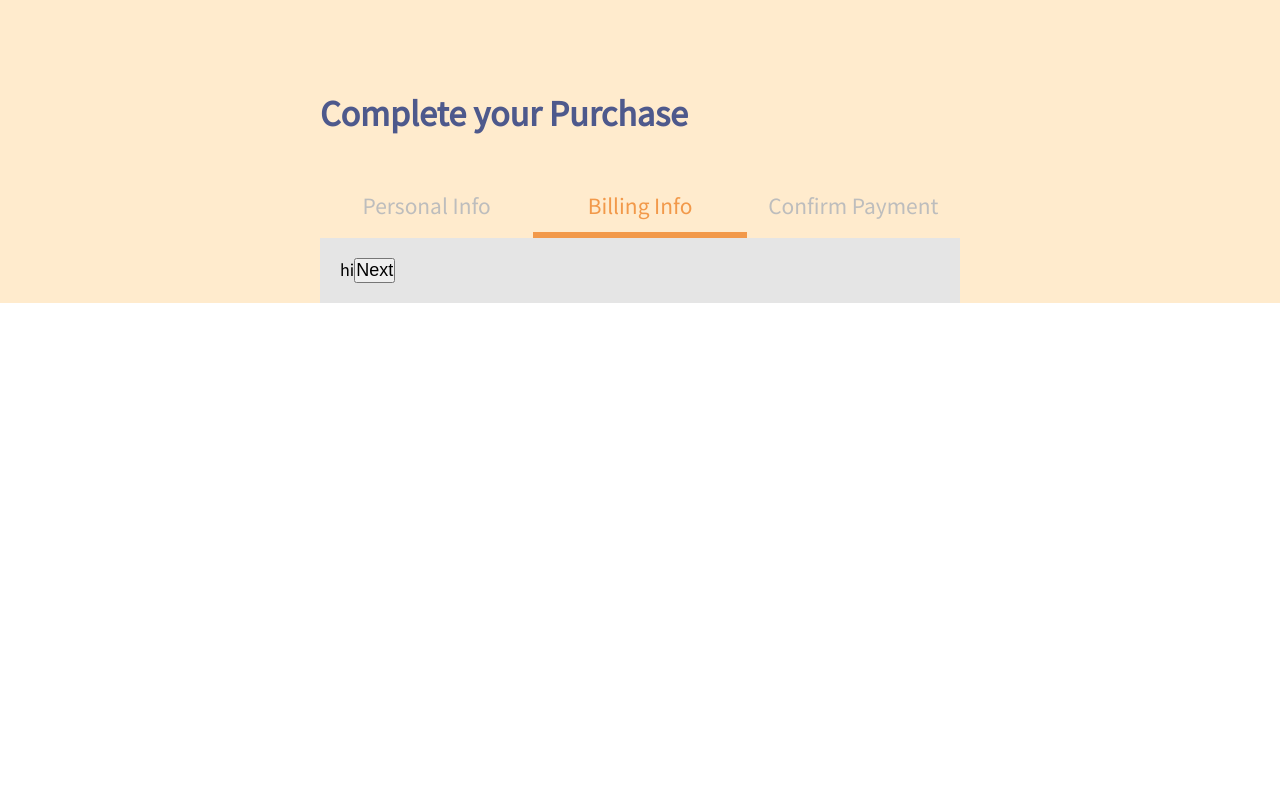
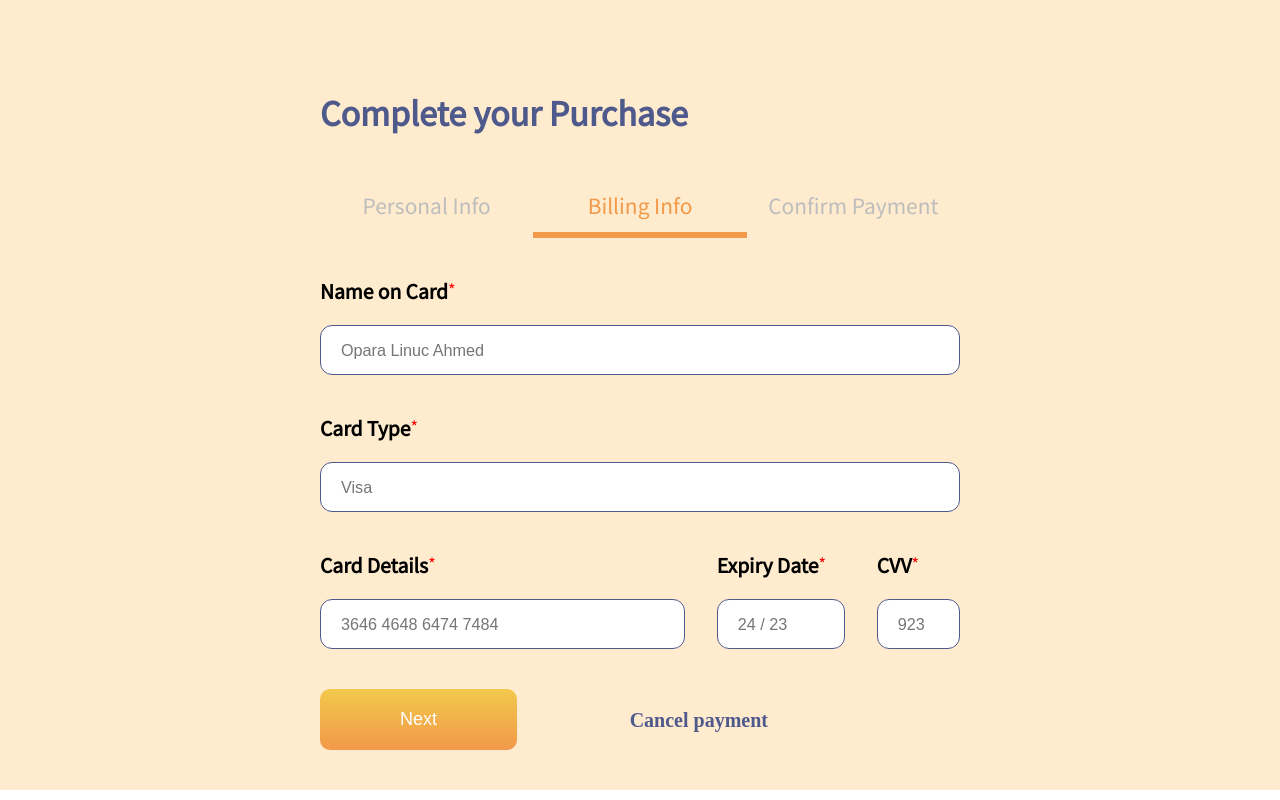
Before and after one commit to lario0913/task-one, a React (Create React App) app: page / in a window 1280 px wide. Both pictures are taken after a click on the button "Next". Built offline with nearby package versions, Linux system fonts and the light colour scheme.

Commit message:
completed the billing components

```diff
--- a/src/App.css
+++ b/src/App.css
@@ -1,28 +1,12 @@
 @import url('https://fonts.googleapis.com/css2?family=Source+Sans+Pro&display=swap');
+/* GENERAL RESET STYLE */
 *{
   box-sizing: border-box;
   margin: 0;
   padding: 0;
 }
-/* FONT STYLES */
-body{
-  font-size: 18px;
-  font-family: 'Source Sans Pro', sans-serif;
-}
 
-label{
-  font-size: 1.2em;
-  font-weight: 600;
-}
-
-button, h3{
-  font-size: 1em;
-}
-.tabs{
-  font-size: 1.3em;
-}
-
-
+/* GENERAL STYLES */
 .app {
   width: 100%;
   padding-top: 89px;
@@ -46,12 +30,43 @@ button, h3{
   margin-bottom: 40px;
 }
 
+span{
+  display: flex;
+}
+span p{
+  color: red;
+}
+
+
+/* FONT STYLES */
+body{
+  font-size: 18px;
+  font-family: 'Source Sans Pro', sans-serif;
+}
+
+label{
+  font-size: 1.2em;
+  font-weight: 600;
+}
+
+button, h3{
+  font-size: 1em;
+  cursor: pointer;
+}
+input{
+  font-size: 0.9em;
+}
+
 /* TAB STYLES */
 .block-tabs {
   display: flex;
   justify-content: space-around;
   color: #BDBDBD;
 
+}
+
+.tabs{
+  font-size: 1.3em;
 }
 
   .block-tabs .tabs{
@@ -66,7 +81,6 @@ button, h3{
     color: #F2994A;
   }
 
-
 .content {
   padding: 20px;
   width: 100%;
@@ -76,10 +90,3 @@ button, h3{
 .active-content {
   display: flex;
 }
-
-  .content-2{
-    background-color: #E5E5E5;
-  }
-  .content-3{
-    background-color: #F2994A;
-  }
--- /dev/null
+++ b/src/Components/BillingInfo/BillingInfo.css
@@ -0,0 +1,12 @@
+.second-content > div.card-details > div.details{
+    width: 57%;
+  }
+.second-content > div.card-details > div.date{
+    width: 20%;
+}
+.second-content > div.card-details > div.cvv{
+    width: 13%;
+}
+.second-content > div > span{
+    margin-bottom: 20px;
+}
--- a/src/Components/BillingInfo/BillingInfo.js
+++ b/src/Components/BillingInfo/BillingInfo.js
@@ -1,10 +1,35 @@
 import React from 'react'
+import './BillingInfo.css'
 
 function BillingInfo(props) {
     return (
-        <div className={props.nextTab === "billing" ? "content  active-content content-2" : "content"}>
-            hi
-            <button onClick={() => props.onClick("payment")}>Next</button>
+        <div className={props.nextTab === "billing" ? "content  active-content second-content" : "content"}>
+            <div>
+                <span><label>Name on Card</label><p>*</p></span>
+                <input placeholder="Opara Linuc Ahmed" type="text"/>
+            </div>
+            <div>
+                <span><label>Card Type</label><p>*</p></span>
+                <input placeholder="Visa" />
+            </div>
+            <div className="card-details">
+                <div className="details">
+                <span><label>Card Details</label><p>*</p></span>
+                    <input placeholder="3646 4648 6474 7484" />
+                </div>
+                <div className="date">
+                    <span><label>Expiry Date</label><p>*</p></span>
+                    <input placeholder="24 / 23" />
+                </div>
+                <div className="cvv">
+                <span><label>CVV</label><p>*</p></span>
+                    <input placeholder="923" />
+            </div>
+        </div>
+            <div className="confirm">
+                <button onClick={props.onClick}>Next</button>
+                <h3>Cancel payment</h3>
+            </div>
         </div>
     )
 }
--- a/src/Components/PersonalInfo/PersonalInfo.css
+++ b/src/Components/PersonalInfo/PersonalInfo.css
@@ -1,3 +1,4 @@
+.second-content,
 .first-content{
   display: flex;
   flex-direction: column;
@@ -6,6 +7,7 @@
   padding-left: 0;
   padding-right: 0;
 }
+  .second-content > div,
   .first-content > div {
     display: flex;
     flex-direction: column;
@@ -13,13 +15,14 @@
     justify-content: space-between;
   }
 
-
+  .second-content > div.confirm,
   .first-content > div.confirm{
     width: 70%;
     justify-items: center;
     align-items: center;
     justify-content: space-between;
   }
+    .second-content > div.confirm > button,
     .first-content > div.confirm > button {
       background: linear-gradient(180deg, #F2C94C 0%, #F2994A 100%);
       border-radius: 10px;
@@ -28,6 +31,7 @@
       border: none;
       color: #FFFFFF;
     }
+    .second-content > div.confirm > h3,
     .first-content > div.confirm > h3{
       font-family: Product Sans;
       font-style: normal;
@@ -36,12 +40,13 @@
       line-height: 30px;
       color: #4E598C;
     }
-
+  .second-content > div.confirm,
+  .second-content > div.card-details,
   .first-content > div.address,
   .first-content > div.confirm{
     flex-direction: row;
   }
-
+    .second-content > div.card-details > div,
     .first-content > div.address > div{
       display: flex;
       flex-direction: column;
@@ -52,10 +57,15 @@
       .first-content > div.address > div.state{
         width: 30%;
       }
+    .second-content > div.card-details > div > span,
+    .second-content > div > span,
     .first-content > div.address > div > label,
     .first-content > div > label {
-      margin-bottom: 15px;
+      margin-bottom: 20px;
     }
+
+    .second-content > div.card-details > div > input,
+    .second-content > div > input,
     .first-content > div.address > div > input,
     .first-content > div > input {
       background: #FFFFFF;
@@ -66,6 +76,7 @@
       padding-left: 20px;
       margin-bottom: 20px;
     }
+
     .first-content > div > p{
       margin-bottom: 15px;
       color: #817E9E;
--- a/src/Tabs.js
+++ b/src/Tabs.js
@@ -16,21 +16,23 @@ function Tabs() {
         <div className="container">
             <h1 className="heading">Complete your Purchase</h1>
             <div className="block-tabs">
+
                 <div
                 className={nextTab === "personal" ? "tabs active-tabs" : "tabs"}
                 >
-                Personal Info
+                    Personal Info
                 </div>
                 <div
                 className={nextTab === "billing" ? "tabs active-tabs" : "tabs"}
                 >
-                Billing Info
+                    Billing Info
                 </div>
                 <div
                     className={nextTab === "payment" ? "tabs active-tabs" : "tabs"}
                 >
                     Confirm Payment
                 </div>
+
             </div>
 
             <div className="content-tabs">
```
Also changed, not shown: src/Components/PaymentInfo/PaymentInfo.css (added).
